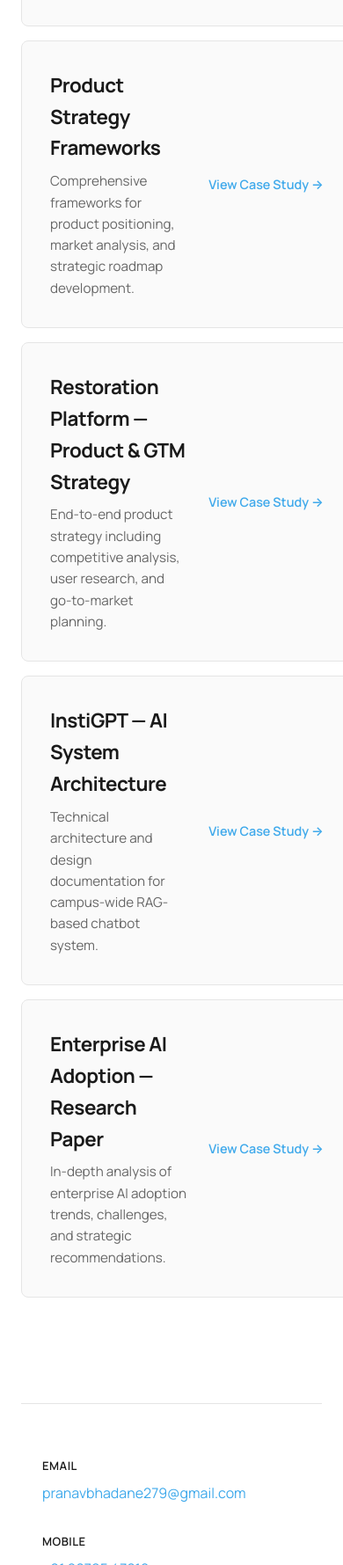
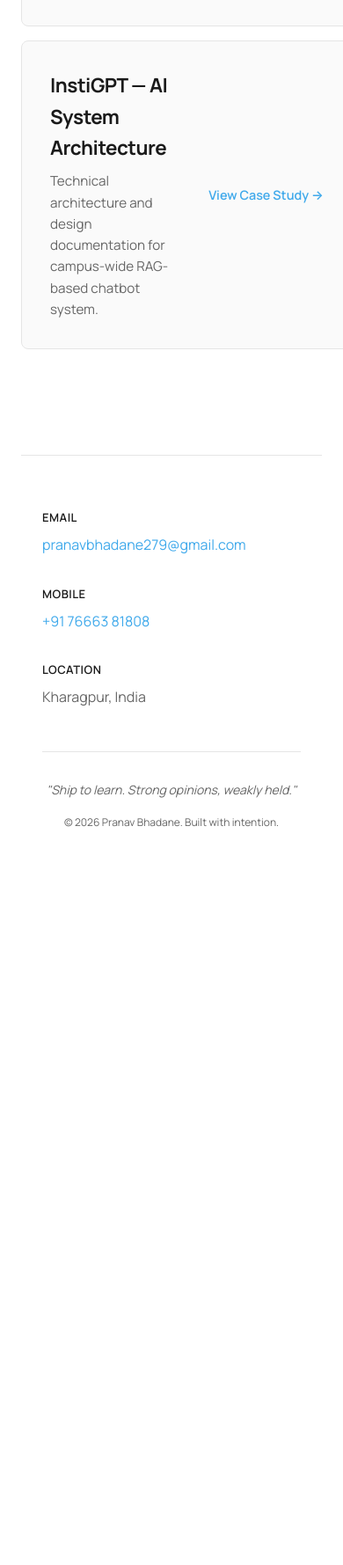
Before and after one commit to Coderopp/pranavbhadane.github.io, a plain HTML site: page decks.html in a window 390 px wide. Shown: the part 2555-4334 px from the top of the page at 88% size. After the commit the page ends 3591 px from the top, so only its background shows below. Drawn offline with Linux system fonts and the light colour scheme.

Commit message:
Update content: remove 3 case studies, update contact info
Removed from decks.html:
- Product Strategy Frameworks
- Restoration Platform — Product & GTM Strategy
- Enterprise AI Adoption — Research Paper

Updated:
- Mobile number: +91 76663 81808 (all pages)
- Location on homepage: Kharagpur, IIT Kharagpur

```diff
--- a/decks.html
+++ b/decks.html
@@ -302,34 +302,10 @@
           <div class="deck-action">View Case Study →</div>
         </a>
 
-        <a href="case-studies/product-strategy-frameworks.html" class="deck-card" aria-labelledby="deck4-title">
+        <a href="case-studies/instigpt-architecture.html" class="deck-card" aria-labelledby="deck4-title">
           <div class="deck-content">
-            <h3 id="deck4-title">Product Strategy Frameworks</h3>
-            <p>Comprehensive frameworks for product positioning, market analysis, and strategic roadmap development.</p>
-          </div>
-          <div class="deck-action">View Case Study →</div>
-        </a>
-
-        <a href="case-studies/restoration-platform-gtm.html" class="deck-card" aria-labelledby="deck5-title">
-          <div class="deck-content">
-            <h3 id="deck5-title">Restoration Platform — Product & GTM Strategy</h3>
-            <p>End-to-end product strategy including competitive analysis, user research, and go-to-market planning.</p>
-          </div>
-          <div class="deck-action">View Case Study →</div>
-        </a>
-
-        <a href="case-studies/instigpt-architecture.html" class="deck-card" aria-labelledby="deck6-title">
-          <div class="deck-content">
-            <h3 id="deck6-title">InstiGPT — AI System Architecture</h3>
+            <h3 id="deck4-title">InstiGPT — AI System Architecture</h3>
             <p>Technical architecture and design documentation for campus-wide RAG-based chatbot system.</p>
-          </div>
-          <div class="deck-action">View Case Study →</div>
-        </a>
-
-        <a href="case-studies/enterprise-ai-adoption.html" class="deck-card" aria-labelledby="deck7-title">
-          <div class="deck-content">
-            <h3 id="deck7-title">Enterprise AI Adoption — Research Paper</h3>
-            <p>In-depth analysis of enterprise AI adoption trends, challenges, and strategic recommendations.</p>
           </div>
           <div class="deck-action">View Case Study →</div>
         </a>
@@ -345,7 +321,7 @@
           </div>
           <div class="contact-item">
             <div class="contact-label">Mobile</div>
-            <a href="tel:+919876543210" class="contact-value">+91 98765 43210</a>
+            <a href="tel:+917666381808" class="contact-value">+91 76663 81808</a>
           </div>
           <div class="contact-item">
             <div class="contact-label">Location</div>
```
Also changed, not shown: career.html (+1 -1 lines), index.html (+2 -2 lines).
